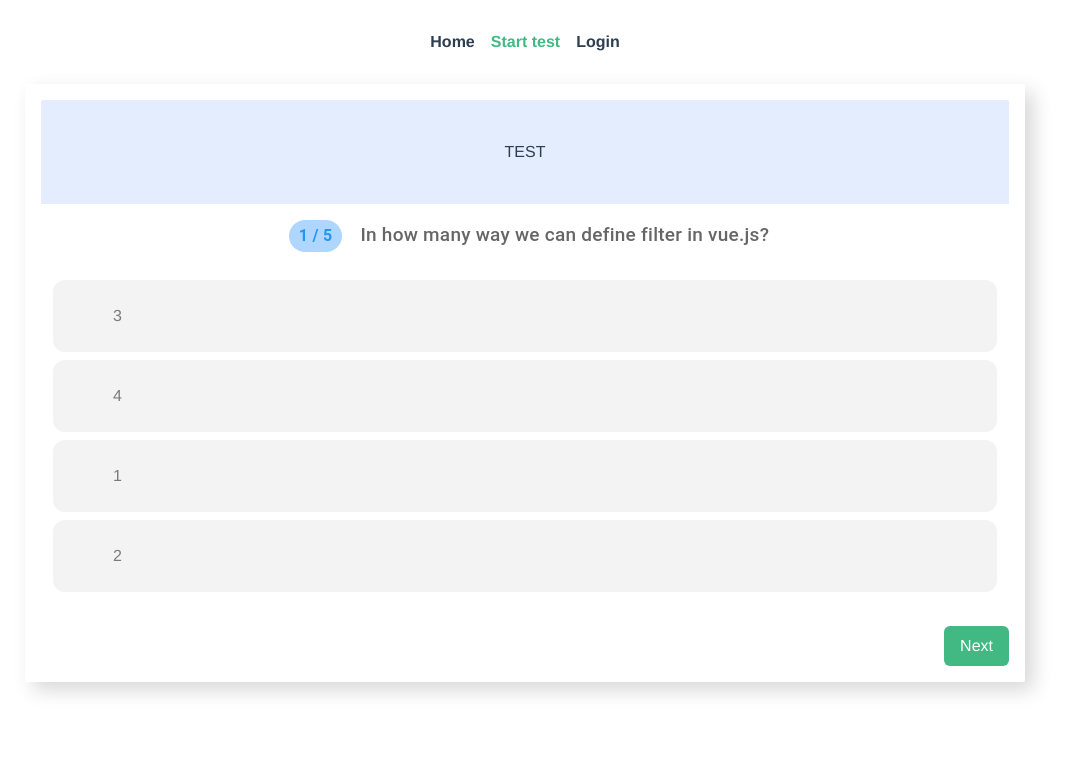
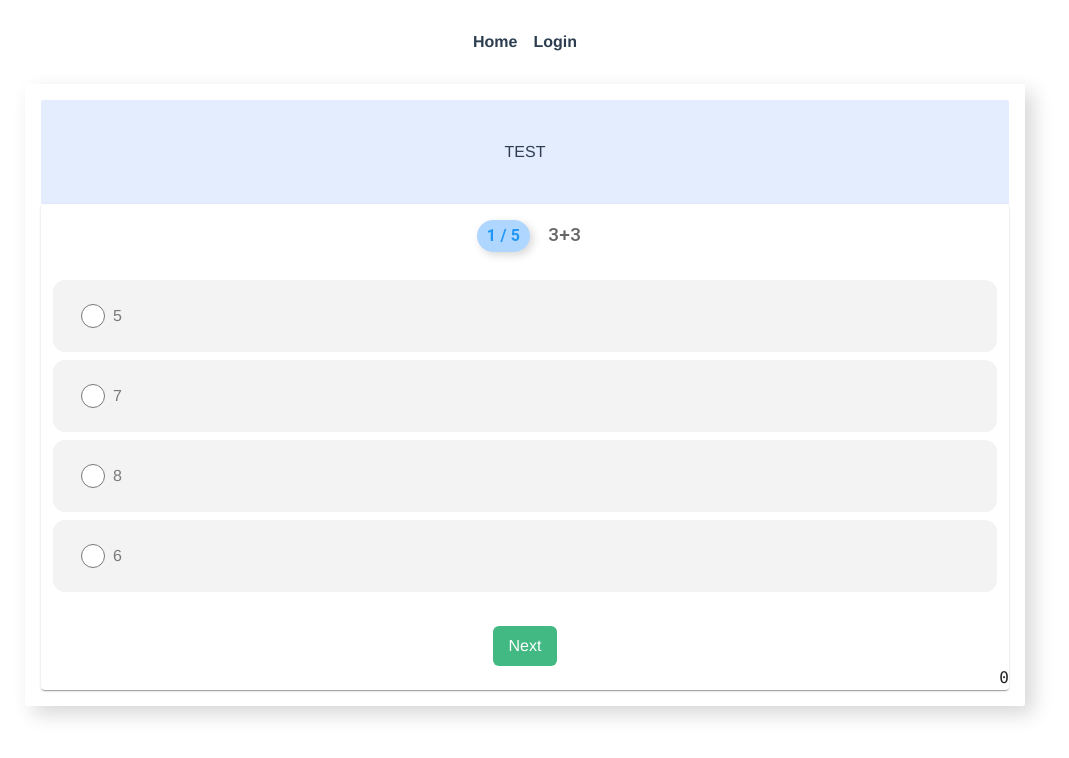
Before and after one commit to ruslanubaydullayev/test-app-last, a Vue app: page /test in a window 1280 px wide. Shown: the top 758 px of the page, without its empty margins (115-1184 px from the left). Built offline with nearby package versions, Linux system fonts and the light colour scheme.

Commit message:
last version

```diff
--- a/public/questions.json
+++ b/public/questions.json
@@ -1,49 +1,73 @@
 {
     "questions": [
       {
+        "type": "multiple",
+        "qid": 1,
+        "question": "Companies of Laptops",
+        "options": [
+          {
+            "oid": 19,
+            "answer": "ASUS"
+          },
+          {
+            "oid": 20,
+            "answer": "DELL"
+          },
+          {
+            "oid": 21,
+            "answer": "CANON"
+          },
+          {
+            "oid": 22,
+            "answer": "CHEVROLET"
+          }
+        ],
+        "answer" : [19, 20, 21]
+      },
+      {
         "type": "single",
         "qid": 1,
-        "question": "What is the short form of v-bind?",
+        "question": "2+2",
         "options": [
           {
             "oid": 1,
-            "answer": "No short form"
+            "answer": "5"
           },
           {
             "oid": 2,
-            "answer": ":",
+            "answer": "4",
             "correct": true
           },
           {
             "oid": 3,
-            "answer": "bind"
+            "answer": "6"
           },
           {
             "oid": 4,
-            "answer": ";"
+            "answer": "8"
           }
         ]
       },
       {
         "type": "single",
         "qid": 2,
-        "question": "In how many way we can define filter in vue.js?",
+        "question": "3+3",
         "options": [
           {
             "oid": 5,
-            "answer": "3"
+            "answer": "5"
           },
           {
             "oid": 6,
-            "answer": "4"
+            "answer": "7"
           },
           {
             "oid": 7,
-            "answer": "1"
+            "answer": "8"
           },
           {
             "oid": 8,
-            "answer": "2",
+            "answer": "6",
             "correct": true
           }
         ]
@@ -51,42 +75,64 @@
       {
         "type": "single",
         "qid": 3,
-        "question": "What are the advantages of using Vue.js?",
+        "question": "5+5",
         "options": [
           {
             "oid": 9,
-            "answer": " Small in size — The size of this framework is 18 to 21KB and it takes no time for the user to download and use it."
+            "answer": "9"
           },
           {
             "oid": 10,
-            "answer": " Easy to Understand — One of the reasons for the popularity of this framework is that it is quite easy to understand. The user can easily add Vue.js to his web project because of its simple structure."
+            "answer": "11"
           },
           {
             "oid": 11,
-            "answer": " Simple Integration — Vue.js can be integrated with the existing applications easily."
+            "answer": "25"
           },
           {
             "oid": 12,
-            "answer": " Virtual DOM — It uses virtual DOM similar to other existing frameworks such as ReactJS, Ember etc. Virtual DOM is a light-weight in-memory tree representation of the original HTML DOM and updated without affecting the original DOM."
+            "answer": "2"
           },
           {
             "oid": 13,
-            "answer": " All of the above",
+            "answer": "10",
+            "correct": true
+          }
+        ]
+      },
+      {
+        "type": "single",
+        "qid": 3,
+        "question": "4+4",
+        "options": [
+          {
+            "oid": 14,
+            "answer": "9"
+          },
+          {
+            "oid": 15,
+            "answer": "11"
+          },
+          {
+            "oid": 16,
+            "answer": "25"
+          },
+          {
+            "oid": 17,
+            "answer": "2"
+          },
+          {
+            "oid": 18,
+            "answer": "8",
             "correct": true
           }
         ]
       },
       {
         "type": "text",
-        "qid": 4,
-        "question": "What is the difference between v-if and v-show?",
-        "answer": "The only difference is that v-show will toggle the elements display CSS property based on the truthiness of the expression."
-      },
-      {
-        "type": "text",
-        "qid": 5,
-        "question": "CR7 or LM10",
-        "answer": "CR7"
+        "qid": 3,
+        "question": "6+6",
+        "answer": "12"
       }
     ]
   }
--- a/src/App.vue
+++ b/src/App.vue
@@ -1,7 +1,9 @@
 <template>
   <nav class="flex items-center gap-4 items-center justify-center">
     <router-link to="/">Home</router-link>
-    <router-link to="/test">Start test</router-link>
+    <router-link v-if="$store.state.email" to="/new-test"
+      >Start test</router-link
+    >
     <router-link v-if="$store.state.email" to="/create-student"
       >Create student</router-link
     >
--- a/src/components/Finish.vue
+++ b/src/components/Finish.vue
@@ -31,7 +31,7 @@ export default {
         maintainAspectRatio: false,
         title: {
           display: true,
-          text: "Final Result ",
+          text: "Final Result",
           fontSize: 16,
         },
       },
--- a/src/main.css
+++ b/src/main.css
@@ -16,13 +16,13 @@ input {
     color: rgb(44, 41, 41) !important;
 }
 
-.v-selection-control--dirty {
+/* .v-selection-control--dirty {
     color: #FFFFFF !important;
     background-color: #42b983 !important;
 
-}
+} */
 
-.v-selection-control--dirty label {
+/* .v-selection-control--dirty label {
     opacity: 1 !important;
 }
 
@@ -32,4 +32,15 @@ input {
 
 .v-theme--light {
     box-shadow: none !important;
+} */
+.v-selection-control__input{
+    width: 24px !important;
+    height: 24px !important;
 }
+
+.v-selection-control__input input {
+    border: 1px solid #e2e8f0 !important;
+    border-radius: 0.25rem !important;
+    padding: 0.5rem !important;
+    opacity: 1 !important;
+}
--- /dev/null
+++ b/src/pages/new-test.vue
@@ -0,0 +1,237 @@
+<template>
+  <div>
+    <div v-if="showTheResult">
+      <h1>Result</h1>
+      <h2>{{ countCorrectAnswers }} / {{ questions.length }}</h2>
+    </div>
+
+    <v-card
+      v-else
+      v-show="showQuestion(index)"
+      v-for="(question, index) in questions"
+      v-bind:key="question.qid"
+      class=".quiz-inner-block mx-auto"
+    >
+      <pre>{{ qIndex + 1 }} / {{ questions.length }}</pre>
+      <div v-if="question.type == 'single'">
+        <div class="bg-[#42b983] p-4 my-2">
+          <h4>{{ question.question }}</h4>
+          <v-radio-group column required>
+            <v-radio
+              class="q-radio ma-1"
+              v-for="option in question.options"
+              :key="option.oid"
+              :label="option.answer"
+              :value="option.oid"
+              color="blue"
+              @click="selectedAnswer(question, option.oid)"
+            ></v-radio>
+          </v-radio-group>
+        </div>
+      </div>
+      <div v-else-if="question.type == 'text'">
+        <div class="p-4 my-2">
+          <h4>{{ question.question }}</h4>
+          <v-text-field
+            v-model="textQuestion"
+            label="Answer"
+            required
+            class="mt-3"
+          ></v-text-field>
+          <button
+            @click="selectAnswer(question, textQuestion)"
+            class="h-10 px-5 m-2 text-green-100 transition-colors duration-150 bg-green-700 rounded-lg focus:shadow-outline hover:bg-green-800"
+          >
+            Next
+          </button>
+        </div>
+      </div>
+      <v-container v-else fluid>
+        <p>{{ selected }}</p>
+        <h4>{{ question.question }}</h4>
+        <v-checkbox
+          v-for="(option, index) in question.options"
+          :key="index"
+          v-model="selected"
+          :label="option.answer"
+          :value="option.oid"
+        ></v-checkbox>
+        <button
+          @click="selectedMultiple(question, selected)"
+          class="h-10 px-5 m-2 text-green-100 transition-colors duration-150 bg-green-700 rounded-lg focus:shadow-outline hover:bg-green-800"
+        >
+          Next
+        </button>
+      </v-container>
+    </v-card>
+  </div>
+</template>
+
+<script>
+import { mapState, mapActions } from "vuex";
+export default {
+  name: "NewTestView",
+  components: {},
+  data() {
+    return {
+      qIndex: 0,
+      countCorrectAnswers: 0,
+      showTheResult: false,
+      textQuestion: "",
+      selected: [],
+      sortedQ: [],
+      sortedS: [],
+    };
+  },
+  methods: {
+    showQuestion(index) {
+      return this.qIndex == index;
+    },
+    showResult() {
+      this.showTheResult = true;
+    },
+    ...mapActions(["loadData"]),
+    selectedAnswer(q, oId) {
+      for (let i = 0; i < q.options.length; i++) {
+        if (q.options[i].oid == oId) {
+          if (q.options[i].correct) {
+            this.countCorrectAnswers++;
+          }
+        }
+      }
+      if (this.qIndex == this.questions.length - 1) {
+        this.showResult();
+      } else {
+        this.qIndex++;
+        this.$router.push({ query: { question: oId } });
+      }
+    },
+    selectAnswer(q, text) {
+      if (q.answer == text) {
+        this.countCorrectAnswers++;
+      }
+      if (this.qIndex == this.questions.length - 1) {
+        this.showResult();
+      } else {
+        this.qIndex++;
+      }
+    },
+    selectedMultiple(q, selected) {
+      this.sortedQ = q.answer.sort();
+      this.sortedS = selected.sort();
+      if (JSON.stringify(this.sortedQ) == JSON.stringify(this.sortedS)) {
+        this.countCorrectAnswers++;
+      }
+      if (this.qIndex == this.questions.length - 1) {
+        this.showResult();
+      } else {
+        this.qIndex++;
+      }
+    },
+  },
+  computed: {
+    ...mapState(["questions"]),
+  },
+  created() {
+    this.loadData();
+  },
+};
+</script>
+
+<style scoped>
+.quiz-inner-block {
+  max-width: 1000px;
+  position: relative;
+  background-color: #fff;
+  border-radius: 2px;
+  -webkit-box-shadow: 8px 8px 20px rgba(0, 0, 0, 0.16);
+  box-shadow: 8px 8px 20px rgba(0, 0, 0, 0.16);
+}
+.quiz-inner-block .title-quiz {
+  background-color: #e4edfd;
+  text-align: center;
+  padding: 10px 0;
+  margin: 0;
+  border-top-right-radius: 2px;
+  border-top-left-radius: 2px;
+  display: flex;
+}
+
+.quiz-inner-block .title-h1 {
+  padding: 30px;
+  flex: 1;
+}
+.q-chip {
+  background-color: #c2dfff;
+  color: #fff;
+  line-height: 26px;
+  font-size: 16px;
+  border-radius: 20px;
+  padding: 5px 10px;
+  -webkit-box-shadow: 3px 3px 8px rgba(0, 0, 0, 0.16);
+  box-shadow: 3px 3px 8px rgba(0, 0, 0, 0.16);
+  font-weight: 700;
+  font-family: Roboto, sans-serif;
+  color: rgba(0, 0, 0, 0.6);
+}
+.question {
+  font-size: 19px;
+  font-family: Roboto, sans-serif;
+  line-height: 32px;
+  margin: 0 0 0 10px;
+  color: rgba(0, 0, 0, 0.6);
+}
+.q-radio {
+  background-color: #f3f3f3;
+  border-radius: 12px;
+  padding: 16px 20px;
+  margin-bottom: 20px;
+  color: #818181;
+}
+.q-btn {
+  color: white !important;
+  font-family: Roboto, sans-serif;
+  border-radius: 4px;
+  font-style: normal;
+  font-weight: 500;
+  font-size: 15px;
+  line-height: 1.42857;
+  padding: 10px 25px;
+  cursor: pointer;
+  display: inline-block;
+  border: 1px solid transparent;
+  vertical-align: middle;
+  text-align: center;
+  white-space: nowrap;
+  text-decoration: none;
+  outline: none;
+  margin-bottom: 0;
+  -ms-touch-action: manipulation;
+  touch-action: manipulation;
+  background-image: none;
+}
+.q-alert {
+  margin: 0 auto;
+  width: 90%;
+  padding: 8px;
+  border-radius: 10px !important;
+}
+.q-pad {
+  padding: 8px !important;
+}
+.quiz-inner-block
+  .v-selection-control-group
+  .v-selection-control
+  .v-label--clickable {
+  white-space: wrap !important;
+}
+
+.style-checkbox {
+  color: red;
+}
+
+.v-application .primary--text {
+  color: #1867c0 !important;
+  caret-color: #1867c0 !important;
+}
+</style>
--- a/src/pages/test.vue
+++ b/src/pages/test.vue
@@ -15,10 +15,10 @@
         </v-chip>
         <span class="question">{{ question.question }}</span>
       </v-card-title>
-      <div v-if="question.type == 'single'">
       <v-alert v-if="alert" class="q-alert" type="error">
         Please select one answer
       </v-alert>
+      <div v-if="question.type == 'single'">
         <v-card-text class="q-pad">
           <v-radio-group
             column
@@ -36,18 +36,6 @@
             ></v-radio>
           </v-radio-group>
         </v-card-text>
-      </div>
-      <div v-else-if="question.type == 'multiple'"></div>
-      <div v-else>
-        <v-text-field
-          v-model="textQuestion"
-          label="Write your answer here"
-          rules="['Field is required']"
-        ></v-text-field>
-      </div>
-
-      <div>
-        <div class="flex items-center justify-end">
         <button
           v-show="qIndex + 1 < questions.length"
           @click="goToNextQuestion()"
@@ -65,6 +53,35 @@
         >
           Finish
         </v-btn>
+      </div>
+      <div v-else-if="question.type == 'multiple'"></div>
+      <div v-else>
+        <v-text-field
+          v-model="textQuestion"
+          label="Write your answer here"
+        ></v-text-field>
+        <button
+          v-show="qIndex + 1 < questions.length"
+          @click="goToNextTextQuestion()"
+          class="bg-[#42b983] text-white px-4 py-2 rounded-md hover:bg-[#3b9f6d] focus:outline-none focus:ring-2 focus:ring-[#42b983] focus:ring-opacity-50"
+        >
+          Next
+        </button>
+        <v-btn
+          v-show="qIndex + 1 === questions.length"
+          @click="finishTestQuiz()"
+          right
+          large
+          color="success"
+          dark
+        >
+          Finish
+        </v-btn>
+      </div>
+
+      <div>
+        <div class="flex items-center justify-end">
+          <pre>{{ qIndex }}</pre>
         </div>
       </div>
     </v-card>
@@ -102,6 +119,17 @@ export default {
       this.currentAnswer = null;
       this.alert = false;
     },
+    // for text question
+    goToNextTextQuestion() {
+      if (this.textQuestion == "" || this.textQuestion == null) {
+        this.alert = true;
+        return false;
+      }
+      this.storeAnswer(this.textQuestion);
+      this.qIndex++;
+      this.textQuestion = null;
+      this.alert = false;
+    },
     selectedAnswer(qid, oid) {
       this.currentAnswer = { qid, oid };
     },
@@ -113,7 +141,20 @@ export default {
       this.goToNextQuestion();
       if (this.qIndex == this.answers.length) {
         this.updateQuizFinished(true);
-        this.$router.push({ name: "finish" });
+        this.$router.push({ name: "FinishView" });
+        this.$router.reload();
+      }
+    },
+
+    finishTestQuiz() {
+      if (this.textQuestion == null || this.textQuestion == "") {
+        this.alert = true;
+        return false;
+      }
+      this.goToNextQuestion();
+      if (this.qIndex == this.answers.length) {
+        this.updateQuizFinished(true);
+        this.$router.push({ name: "FinishView" });
       }
     },
   },
```
Also changed, not shown: src/router/index.js (+6 -1 lines), src/store/index.js (+0 -14 lines). Lines whose indentation alone changed are shown as unchanged.
